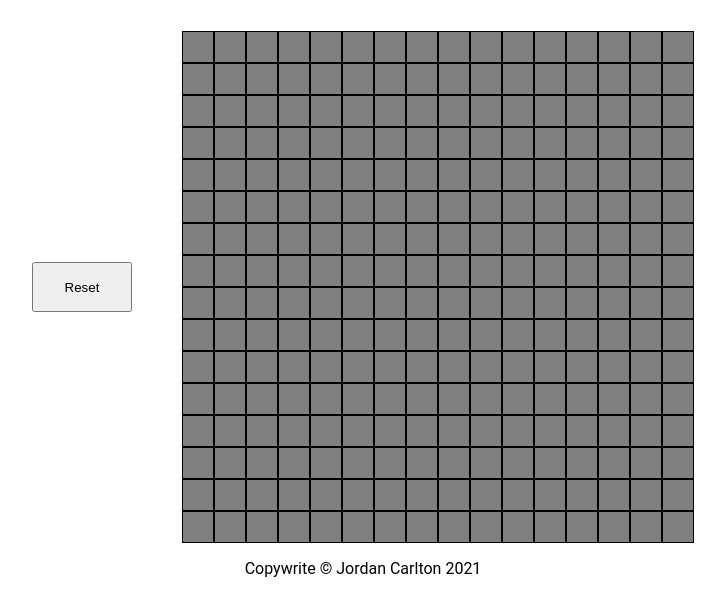
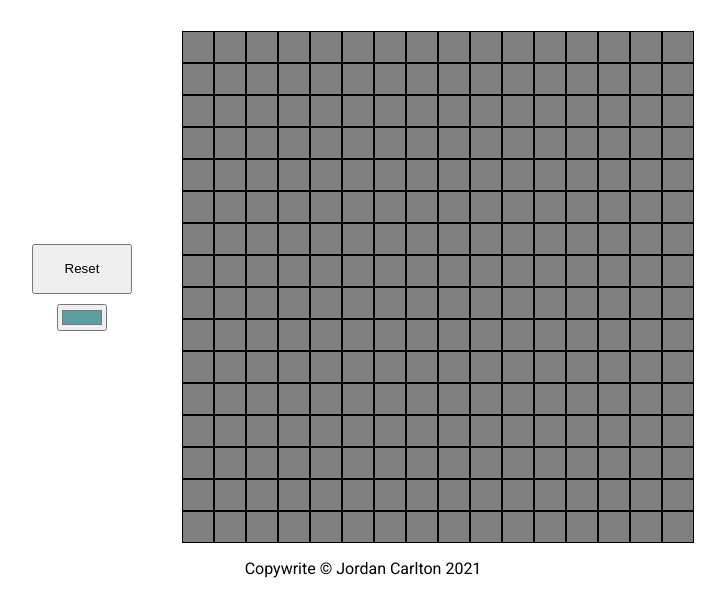
Before and after one commit to jaice-dev/Etch-a-sketch, a plain HTML site: page index.html in a window 1280 px wide. Shown: the part 178-794 px from the top of the page, without its empty margins (277-1002 px from the left). Drawn offline with Linux system fonts and the light colour scheme.

Commit message:
added colour picker

```diff
--- a/index.html
+++ b/index.html
@@ -5,14 +5,18 @@
     <title>Etch-a-Sketch</title>
     <script src="script.js" defer></script>
     <link rel="stylesheet" href="style.css">
+    <link
+            href="https://fonts.googleapis.com/css2?family=Roboto:wght@400;700&display=swap"
+            rel="stylesheet">
 </head>
 <body>
     <header>
         <h1 id="title">Etch-a-Sketch</h1>
     </header>
     <div class="pageBody">
-        <div id="controls">
+        <div id="settings">
             <button id="reset">Reset</button>
+            <input id="colorPicker" type="color" value="#5f9ea0">
         </div>
         <div id="EtchContainer"></div>
     </div>
--- a/script.js
+++ b/script.js
@@ -30,7 +30,7 @@ drawGrid();
 const squares = document.querySelectorAll(".square");
 squares.forEach(square => {
     square.addEventListener('mouseenter', () => {
-        square.style.backgroundColor = 'CadetBlue';
+        square.style.backgroundColor = document.querySelector("#colorPicker").value;
     })
 })
 
--- a/style.css
+++ b/style.css
@@ -14,8 +14,10 @@ body {
     gap: 50px;
 }
 
-#controls {
+#settings {
     display: flex;
+    flex-direction: column;
+    gap: 10px;
     justify-content: center;
     align-items: center;
 }
@@ -44,13 +46,6 @@ body {
     border-width: thin;
 }
 
-
-
-
-
-
-
-
 footer {
     display: flex;
     justify-self: center;
```
